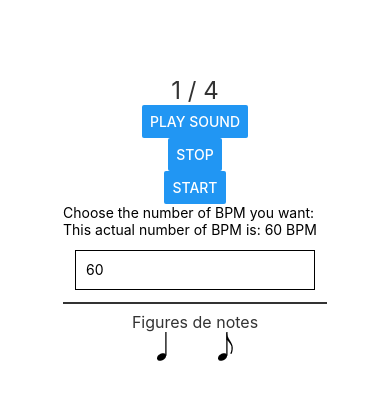
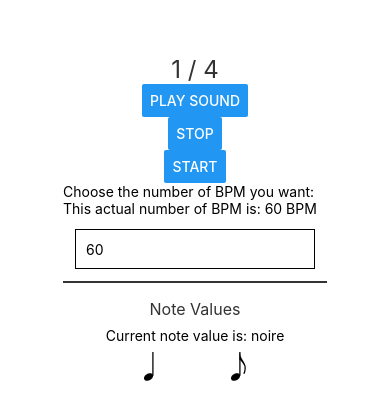
Before and after one commit to tdimnet/a-guitarists-best-friend, a React Native app: screen / in a window 390 px wide. Shown: the part 204-624 px from the top of the page. Built offline with nearby package versions, Linux system fonts and the light colour scheme.

Commit message:
Mapping through note values and setting them onPress

```diff
--- a/App.js
+++ b/App.js
@@ -11,12 +11,25 @@ import {
 } from "react-native";
 import { Audio } from "expo-av";
 
+const NOTE_VALUES = [
+  {
+    value: 1,
+    image: require('./assets/noire.png'),
+    name: 'noire'
+  },
+  {
+    value: 0.5,
+    image: require('./assets/croche.png'),
+    name: 'croche'
+  },
+]
+
 export default function App() {
   const [isTicking, setIsTicking] = useState(false);
   const [seconds, setSeconds] = useState(1);
   const [bpm, setBpm] = useState(60);
   const [sound, setSound] = useState(null);
-  const [noteValue, setNoteValue] = useState("noire");
+  const [noteValue, setNoteValue] = useState(NOTE_VALUES[0]);
 
   useEffect(() => {
     if (isTicking) {
@@ -75,14 +88,16 @@ export default function App() {
         />
       </View>
       <View>
-        <Text style={styles.subtitle}>Figures de notes</Text>
+        <Text style={styles.subtitle}>Note Values</Text>
+        <Text style={styles.currentNoteValue}>Current note value is: {noteValue.name}</Text>
         <View style={styles.noteValuesContainer}>
-          <TouchableOpacity onPress={() => setNoteValue('noire')}>
-            <Image source={require('./assets/noire.png')} />
-          </TouchableOpacity>
-          <TouchableOpacity onPress={() => setNoteValue('croche')}>
-            <Image source={require('./assets/croche.png')} />
-          </TouchableOpacity>
+          {
+            NOTE_VALUES.map(noteValue => (
+              <TouchableOpacity key={noteValue.name} onPress={() => setNoteValue(noteValue)}>
+                <Image source={noteValue.image} />
+              </TouchableOpacity>
+            ))
+          }
         </View>
       </View>
       <StatusBar style="auto" />
@@ -106,7 +121,7 @@ const styles = StyleSheet.create({
   bpmContainer: {
     borderBottomColor: "#333",
     borderBottomWidth: 2,
-    marginBottom: 8,
+    marginBottom: 16,
   },
   title: {
     color: "#333",
@@ -115,6 +130,11 @@ const styles = StyleSheet.create({
   subtitle: {
     color: "#333",
     fontSize: 16,
+    textAlign: 'center',
+    marginBottom: 8
+  },
+  currentNoteValue: {
+    marginBottom: 8
   },
   noteValuesContainer: {
     display: "flex",
```
